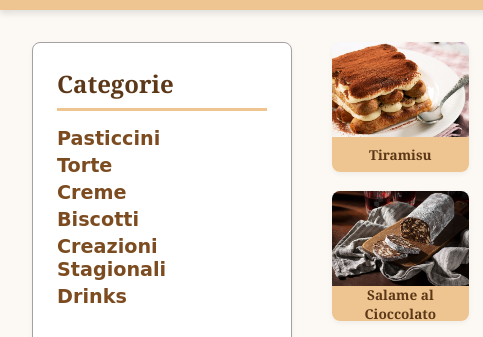
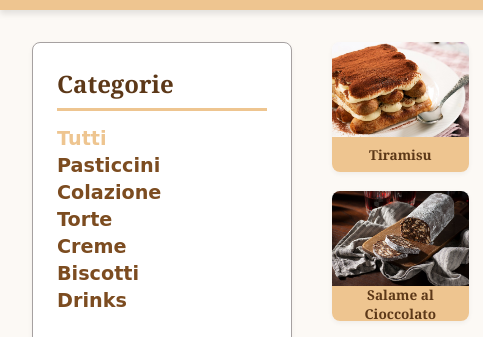
Before and after one commit to Ra1z3n00/Il-Dolce-Mondo-delle-Ricette, a plain HTML site: page index.html in a window 1280 px wide. Shown: the part 124-461 px from the top of the page, 0-483 px from the left. Drawn offline with Linux system fonts and the light colour scheme.

Commit message:
sistema categorie aggiunto

```diff
--- a/index.html
+++ b/index.html
@@ -4,8 +4,8 @@
     <meta charset="UTF-8">
     <meta name="viewport" content="width=device-width, initial-scale=1.0">
     <link rel="stylesheet" href="style.css">
+    <script src="script.js" defer></script>
     <title>Pasticceria - Le Nostre Ricette</title>
-
 </head>
 <body>
 
@@ -15,180 +15,182 @@
 
     <div class="container">
         <aside>
-            <!-- Mostrato solo su MOBILE/TABLET (usando details) -->
+            <!-- Menu MOBILE -->
             <details class="mobile-menu">
                 <summary>Categorie</summary>
                 <ul class="font-list">
-                <li><a href="about:blank" target="_blank">Pasticcini</a></li>
-                <li><a href="about:blank" target="_blank">Torte</a></li>
-                <li><a href="about:blank" target="_blank">Creme</a></li>
-                <li><a href="about:blank" target="_blank">Biscotti</a></li>
-                <li><a href="about:blank" target="_blank">Creazioni Stagionali</a></li>
-                <li><a href="about:blank" target="_blank">Drinks</a></li>
+                    <li><a href="#" data-category="all" class="filter-btn active">Tutti</a></li>
+                    <li><a href="#" data-category="pasticcini" class="filter-btn">Pasticcini</a></li>
+                    <li><a href="#" data-category="colazione" class="filter-btn">Colazione</a></li>
+                    <li><a href="#" data-category="torte" class="filter-btn">Torte</a></li>
+                    <li><a href="#" data-category="creme" class="filter-btn">Creme</a></li>
+                    <li><a href="#" data-category="biscotti" class="filter-btn">Biscotti</a></li>
+                    <li><a href="#" data-category="drinks" class="filter-btn">Drinks</a></li>
                 </ul>
             </details>
 
-            <!-- Mostrato solo su DESKTOP -->
+            <!-- Menu DESKTOP -->
             <div class="desktop-menu">
                 <h2>Categorie</h2>
                 <ul class="font-list">
-                <li><a href="about:blank" target="_blank">Pasticcini</a></li>
-                <li><a href="about:blank" target="_blank">Torte</a></li>
-                <li><a href="about:blank" target="_blank">Creme</a></li>
-                <li><a href="about:blank" target="_blank">Biscotti</a></li>
-                <li><a href="about:blank" target="_blank">Creazioni Stagionali</a></li>
-                <li><a href="about:blank" target="_blank">Drinks</a></li>
+                    <li><a href="#" data-category="all" class="filter-btn active">Tutti</a></li>
+                    <li><a href="#" data-category="pasticcini" class="filter-btn">Pasticcini</a></li>
+                    <li><a href="#" data-category="colazione" class="filter-btn">Colazione</a></li>
+                    <li><a href="#" data-category="torte" class="filter-btn">Torte</a></li>
+                    <li><a href="#" data-category="creme" class="filter-btn">Creme</a></li>
+                    <li><a href="#" data-category="biscotti" class="filter-btn">Biscotti</a></li>
+                    <li><a href="#" data-category="drinks" class="filter-btn">Drinks</a></li>
                 </ul>
             </div>
         </aside>
 
         <main>
             <div class="grid">
-                <a href="about:blank" target="_blank">
+                <a href="about:blank" target="_blank" data-category="torte">
                     <div class="icon-card">
                         <img src="imgs/tiramisu.jpg" alt="tiramisu">
                         <span>Tiramisu</span>
                     </div>
                 </a>
-                <a href="about:blank" target="_blank">
+                <a href="about:blank" target="_blank" data-category="colazione">
                     <div class="icon-card">
                         <img src="imgs/crepes.jpg" alt="crepes">
                         <span>Crepes</span>
                     </div>
                 </a>
-                <a href="about:blank" target="_blank">
+                <a href="about:blank" target="_blank" data-category="colazione">
                     <div class="icon-card">
                         <img src="imgs/frittelle.jpg" alt="frittelle">
                         <span>Frittelle</span>
                     </div>
                 </a>
-                <a href="about:blank" target="_blank">
+                <a href="about:blank" target="_blank" data-category="torte">
                     <div class="icon-card">
                         <img src="imgs/crostata.jpg" alt="crostata">
                         <span>Crostata</span>
                     </div>
                 </a>
-                <a href="about:blank" target="_blank">
+                <a href="about:blank" target="_blank" data-category="colazione">
                     <div class="icon-card">
                         <img src="imgs/muffin.jpg" alt="Muffin">
                         <span>Muffin</span>
                     </div>
                 </a>
-                <a href="about:blank" target="_blank">
+                <a href="about:blank" target="_blank" data-category="torte">
                     <div class="icon-card">
                         <img src="imgs/ciambella.jpg" alt="ciambella">
                         <span>Ciambella</span>
                     </div>
                 </a>
-                <a href="about:blank" target="_blank">
+                <a href="about:blank" target="_blank" data-category="biscotti">
                     <div class="icon-card">
                         <img src="imgs/salcioccolato.jpg" alt="salame al cioccolato">
                         <span>Salame al Cioccolato</span>
                     </div>
                 </a>
-                <a href="about:blank" target="_blank">
+                <a href="about:blank" target="_blank" data-category="pasticcini">
                     <div class="icon-card">
                         <img src="imgs/cannolo.jpeg" alt="Cannolo">
                         <span>Cannolo</span>
                     </div>
                 </a>
-                <a href="about:blank" target="_blank">
+                <a href="about:blank" target="_blank" data-category="pasticcini">
                     <div class="icon-card">
                         <img src="imgs/eclair.jpg" alt="Eclair">
                         <span>Éclair</span>
                     </div>
                 </a>
-                <a href="about:blank" target="_blank">
+                <a href="about:blank" target="_blank" data-category="pasticcini">
                     <div class="icon-card">
                         <img src="imgs/bigne.jpg" alt="Bignè">
                         <span>Bignè</span>
                     </div>
                 </a>
-                <a href="about:blank" target="_blank">
+                <a href="about:blank" target="_blank" data-category="torte">
                     <div class="icon-card">
                         <img src="imgs/cheesecake.jpg" alt="cheesecake">
                         <span>Cheesecake</span>
                     </div>
                 </a>
-                <a href="about:blank" target="_blank">
+                <a href="about:blank" target="_blank" data-category="torte">
                     <div class="icon-card">
                         <img src="imgs/tortaparadiso.jpg" alt="torta paradiso">
                         <span>Torta Paradiso</span>
                     </div>
                 </a>
-                <a href="about:blank" target="_blank">
+                <a href="about:blank" target="_blank" data-category="torte">
                     <div class="icon-card">
                         <img src="imgs/tortafiesta.jpg" alt="torta fiesta">
                         <span>Torta Fiesta</span>
                     </div>
                 </a>
-                <a href="about:blank" target="_blank">
+                <a href="about:blank" target="_blank" data-category="creme">
                     <div class="icon-card">
                         <img src="imgs/zabaione.jpg" alt="Zabaione">
                         <span>Zabaione</span>
                     </div>
                 </a>
-                <a href="about:blank" target="_blank">
+                <a href="about:blank" target="_blank" data-category="torte">
                     <div class="icon-card">
                         <img src="imgs/tortamele.jpg" alt="torta di mele">
                         <span>Torta di Mele</span>
                     </div>
                 </a>
-                <a href="about:blank" target="_blank">
+                <a href="about:blank" target="_blank" data-category="pasticcini">
                     <div class="icon-card">
                         <img src="imgs/tartufi.jpg" alt="Tartufi">
                         <span>Tartufi</span>
                     </div>
                 </a>
-                <a href="about:blank" target="_blank">
+                <a href="about:blank" target="_blank" data-category="pasticcini">
                     <div class="icon-card">
                         <img src="imgs/praline.jpg" alt="praline">
                         <span>Praline</span>
                     </div>
                 </a>
-                <a href="about:blank" target="_blank">
+                <a href="about:blank" target="_blank" data-category="pasticcini">
                     <div class="icon-card">
                         <img src="imgs/baba.jpg" alt="baba">
                         <span>Babà</span>
                     </div>
                 </a>
-                <a href="about:blank" target="_blank">
+                <a href="about:blank" target="_blank" data-category="pasticcini">
                     <div class="icon-card">
                         <img src="imgs/meringa.jpg" alt="meringa">
                         <span>Meringa</span>
                     </div>
                 </a>
-                <a href="about:blank" target="_blank">
+                <a href="about:blank" target="_blank" data-category="pasticcini">
                     <div class="icon-card">
                         <img src="imgs/profiterole.jpg" alt="profiterole">
                         <span>Profiterole</span>
                     </div>
                 </a>
-                <a href="about:blank" target="_blank">
+                <a href="about:blank" target="_blank" data-category="pasticcini">
                     <div class="icon-card">
                         <img src="imgs/diplomatica.jpg" alt="diplomatica">
                         <span>Diplomatica</span>
                     </div>
                 </a>
-                <a href="about:blank" target="_blank">
+                <a href="about:blank" target="_blank" data-category="pasticcini">
                     <div class="icon-card">
                         <img src="imgs/sfogliatelle.jpg" alt="sfogliatelle">
                         <span>Sfogliatelle</span>
                     </div>
                 </a>
-                <a href="about:blank" target="_blank">
+                <a href="about:blank" target="_blank" data-category="pasticcini">
                     <div class="icon-card">
                         <img src="imgs/testemoro.jpg" alt="teste di moro">
                         <span>Teste di Moro</span>
                     </div>
                 </a>
-                <a href="about:blank" target="_blank">
+                <a href="about:blank" target="_blank" data-category="pasticcini">
                     <div class="icon-card">
                         <img src="imgs/tartella.jpeg" alt="Tartella">
                         <span>Tartella</span>
                     </div>
                 </a>
-                </div>
+            </div>
         </main>
     </div>
 
--- a/style.css
+++ b/style.css
@@ -61,6 +61,10 @@ aside a {
     color: #7c4c20;
     font-weight: 900;
     transition: color 0.3s;
+}
+aside a.active {
+    color: #eec590;
+    text-decoration: none;
 }
 aside a:hover {
     color: #eec590;
```
Also changed, not shown: script.js (added, +26 -0 lines).
